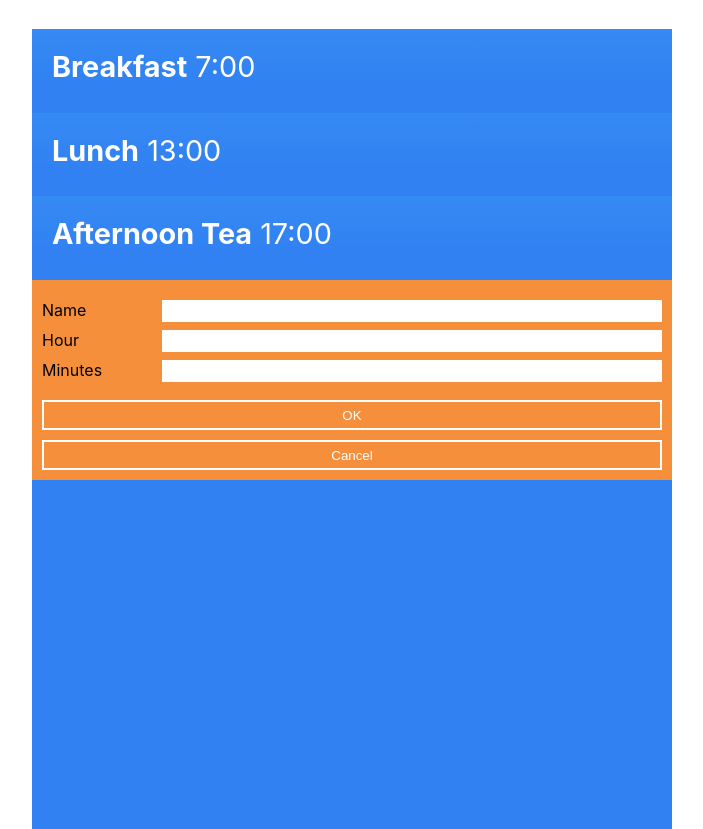
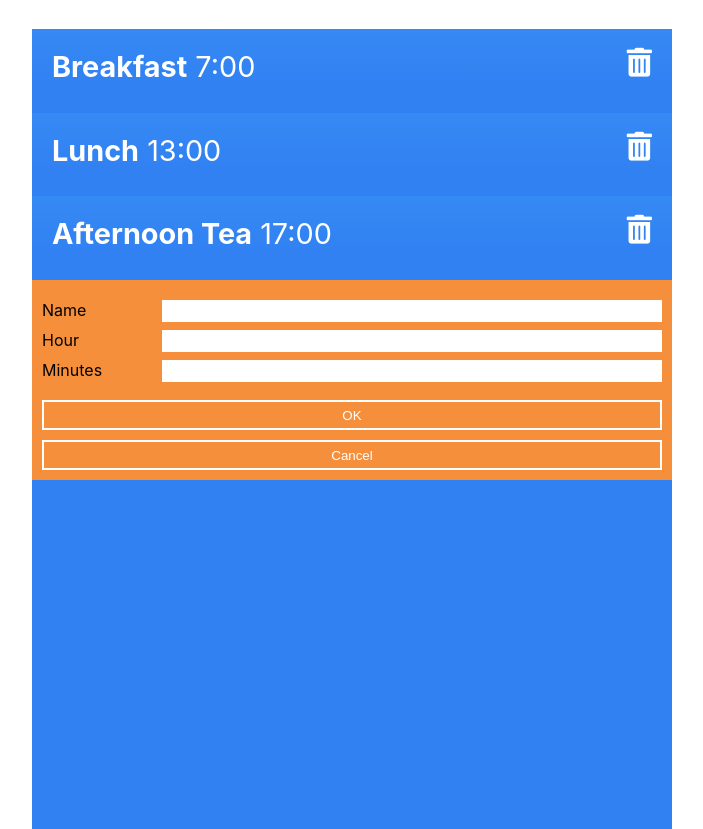
Before and after one commit to dariusz75/react-pl, a React (Create React App) app: page / in a window 1280 px wide. Shown: the whole page, without its empty margins (288-991 px from the left). Built offline with nearby package versions, Linux system fonts and the light colour scheme.

Commit message:
fontsawesome implemented

```diff
--- a/public/index.html
+++ b/public/index.html
@@ -20,6 +20,7 @@
       work correctly both with client-side routing and a non-root public URL.
       Learn how to configure a non-root public URL by running `npm run build`.
     -->
+    <link rel="stylesheet" href="https://use.fontawesome.com/releases/v5.5.0/css/all.css" integrity="sha384-B4dIYHKNBt8Bc12p+WXckhzcICo0wtJAoU8YZTY5qE0Id1GSseTk6S+L3BlXeVIU" crossorigin="anonymous">
   <title>React App</title>
 </head>
 
--- a/src/Countdown.css
+++ b/src/Countdown.css
@@ -1,7 +1,14 @@
 .countdown {
-  padding-left: 20px;
-  padding-top: 20px;
+  padding: 20px 20px 0 20px;
   background: linear-gradient(#368af4, #3181f2);
   color: #fff;
   font-size: 1.8rem;
 }
+
+.delete-item-icon {
+  float: right;
+}
+
+.delete-item-icon:hover {
+  cursor: pointer;
+}
--- a/src/Countdown.jsx
+++ b/src/Countdown.jsx
@@ -3,8 +3,12 @@ import propTypes from 'prop-types';
 
 import './Countdown.css';
 
+
+
 const Countdown = (props) => (
-  <p className="countdown"><strong>{props.name}</strong> {props.hour}:{props.minutes}</p>
+  <div>
+  <p className="countdown"><strong>{props.name}</strong> {props.hour}:{props.minutes}<i className="fas fa-trash-alt delete-item-icon"></i></p>
+  </div>
 );
 
 Countdown.propTypes = {
```
Also changed, not shown: package.json (+7 -1 lines), 1 other file (tests, documents, lock files or other folders).
